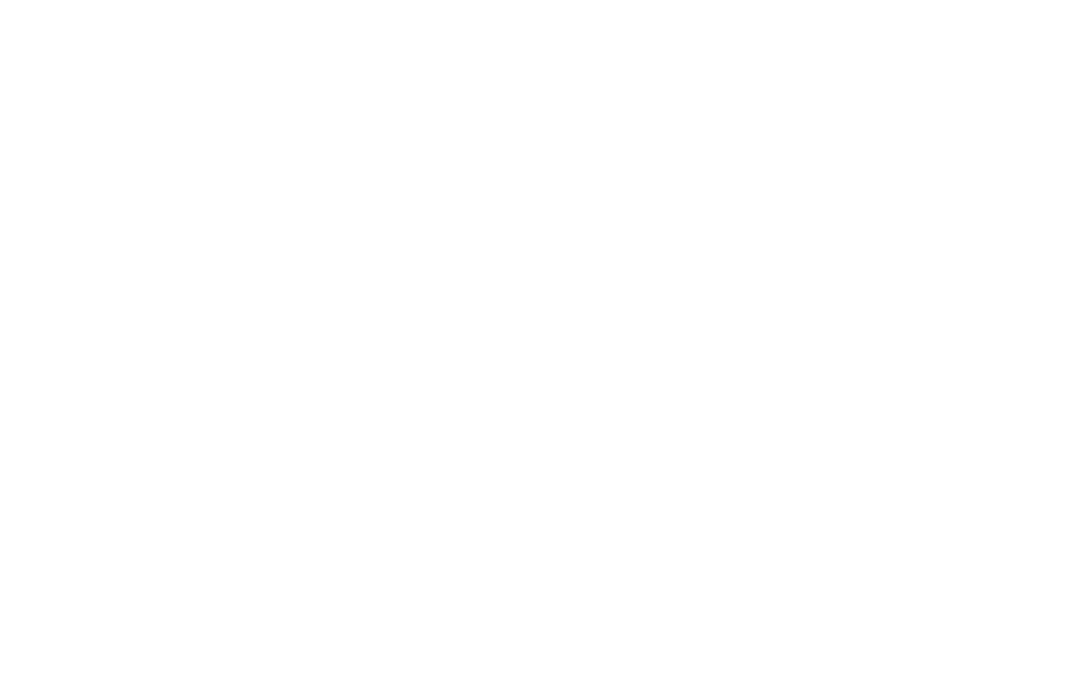
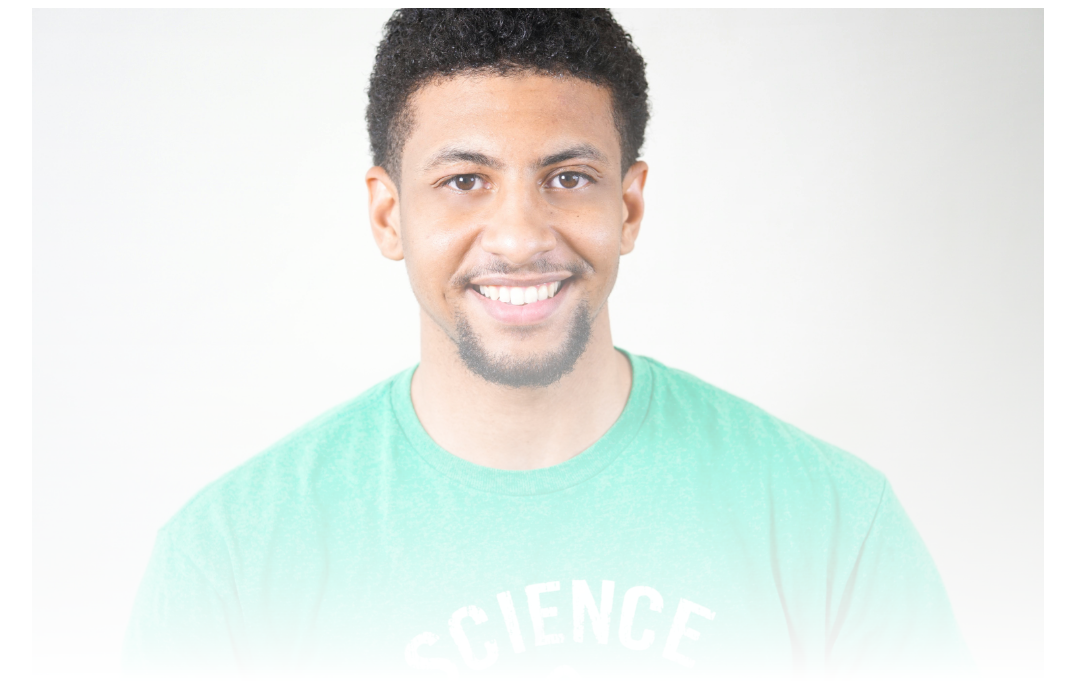
Before and after one commit to SirL3X0N/ExampleSite4Fiverr, a plain HTML site: page homepage.html in a window 1280 px wide. Shown: the whole page, without its empty margins (102-1177 px from the left). Drawn offline with Linux system fonts and the light colour scheme.

Commit message:
Backgound Image with fade out gradiant

```diff
--- a/Homepage.css
+++ b/Homepage.css
@@ -0,0 +1,14 @@
+body {
+    display: flex;
+    justify-content: center;
+}
+
+#backgroundImage {
+    width: 80%;
+}
+
+.backPhoto {
+    width: 100%;
+    -webkit-mask-image: -webkit-gradient(linear, left top, left bottom, from(rgba(0, 0, 0, 1)), to(rgba(0, 0, 0, 0)));
+    mask-image: linear-gradient(to bottom, rgba(0, 0, 0, 1), rgba(0, 0, 0, 0));
+}
--- a/homepage.html
+++ b/homepage.html
@@ -14,7 +14,7 @@
     <div id="socialHeaders">
     </div>
     <div id="backgroundImage">
-
+        <img class="backPhoto" src="Images\pexelsjustinShaifer.jpg" alt="pexelsjustinShaifer">
     </div>
     <div id="bioBox">
 
```
